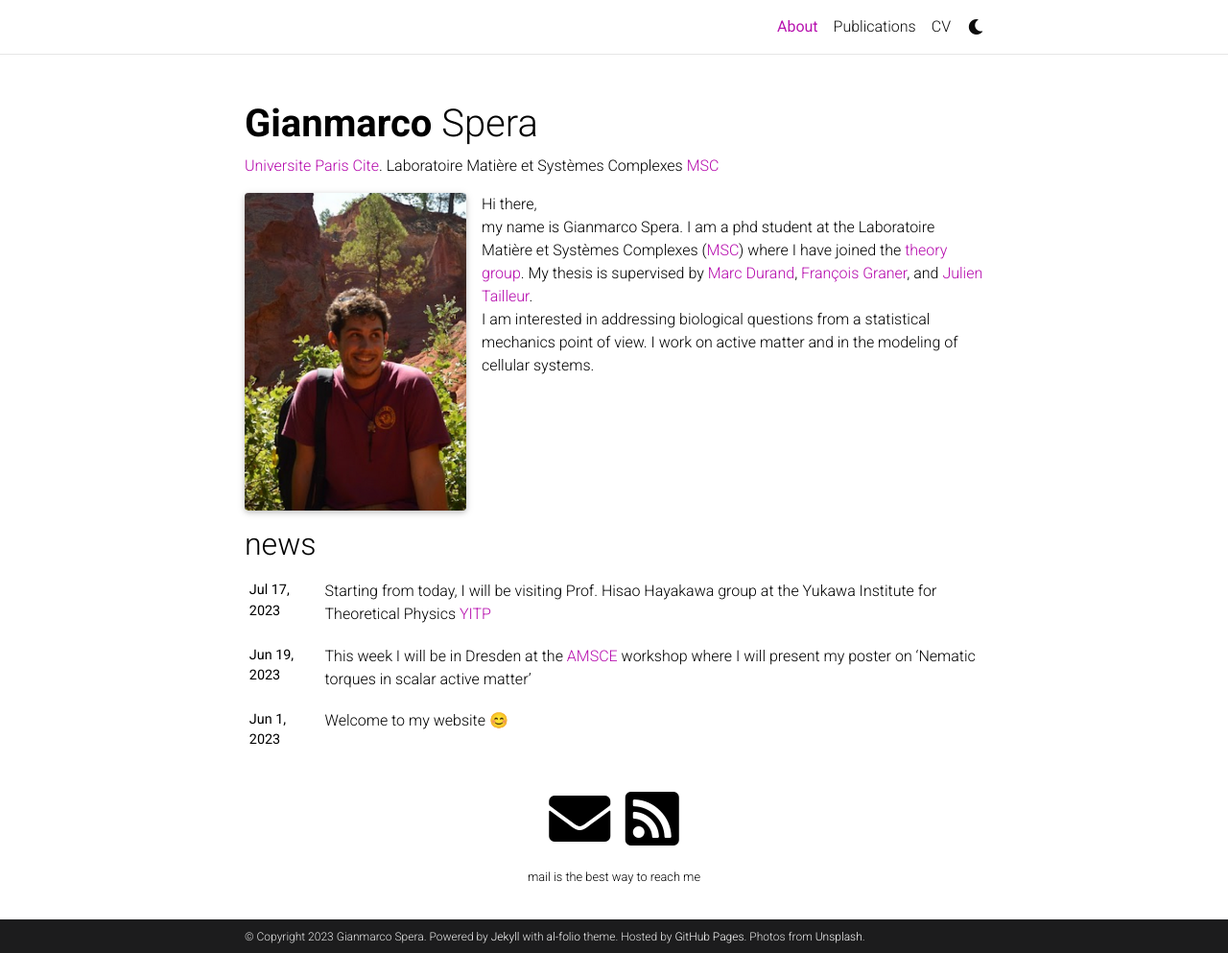
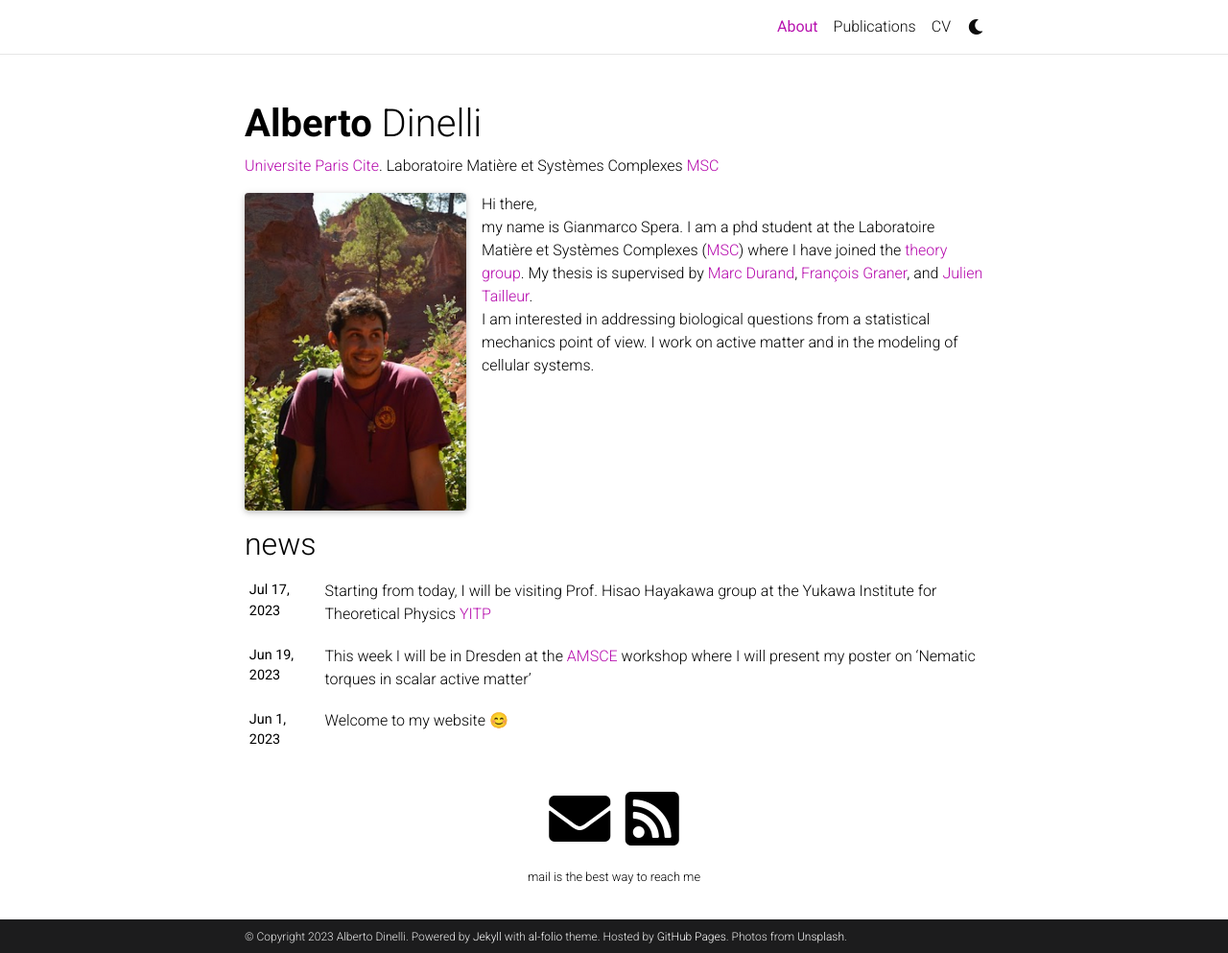
Before and after one commit to adinelli/albertodinelli.github.io, a Jekyll site: the page built from _pages/about.md, in a window 1280 px wide and 993 px high. Shown: the whole window at 96% size. Built offline with Jekyll 4.4.1, drawn with Linux system fonts in a browser that asks for light colours; full-size pictures stand in for the smaller copies a plugin makes; emoji names are drawn with the system emoji font; comment, search, counter and statistics services are not loaded; a style sheet for code colours, icons or effects is not loaded.

Commit message:
2023-07-20: First commit

```diff
--- a/_config.yml
+++ b/_config.yml
@@ -3,9 +3,9 @@
 # -----------------------------------------------------------------------------
 
 title: blank # the website title (if blank, full name will be used instead)
-first_name: Gianmarco
+first_name: Alberto
 middle_name:
-last_name: Spera
+last_name: Dinelli
 email: speragianmarco@gmail.com
 description: > # the ">" symbol means to ignore newlines until "footer_text:"
   A simple, whitespace theme for academics. Based on [*folio](https://github.com/bogoli/-folio) design.
@@ -18,8 +18,8 @@ keywords: jekyll, jekyll-theme, academic-website, portfolio-website  # add your
 lang: en # the language of your site (for example: en, fr, cn, ru, etc.)
 icon: sunflower.png  # cat.png ⚛️ the emoji used as the favicon (alternatively, provide image name in /assets/img/)
 
-url: https://juanespera.github.io # the base hostname & protocol for your site
-baseurl: /gspera.github.io  #al-folio the subpath of your site, e.g. /blog/
+url: https://adinelli.github.io # the base hostname & protocol for your site
+baseurl:  #al-folio the subpath of your site, e.g. /blog/
 last_updated: false # set to true if you want to display last updated in the footer
 impressum_path:  # set to path to include impressum link in the footer, use the same path as permalink in a page, helps to conform with EU GDPR
 
```
